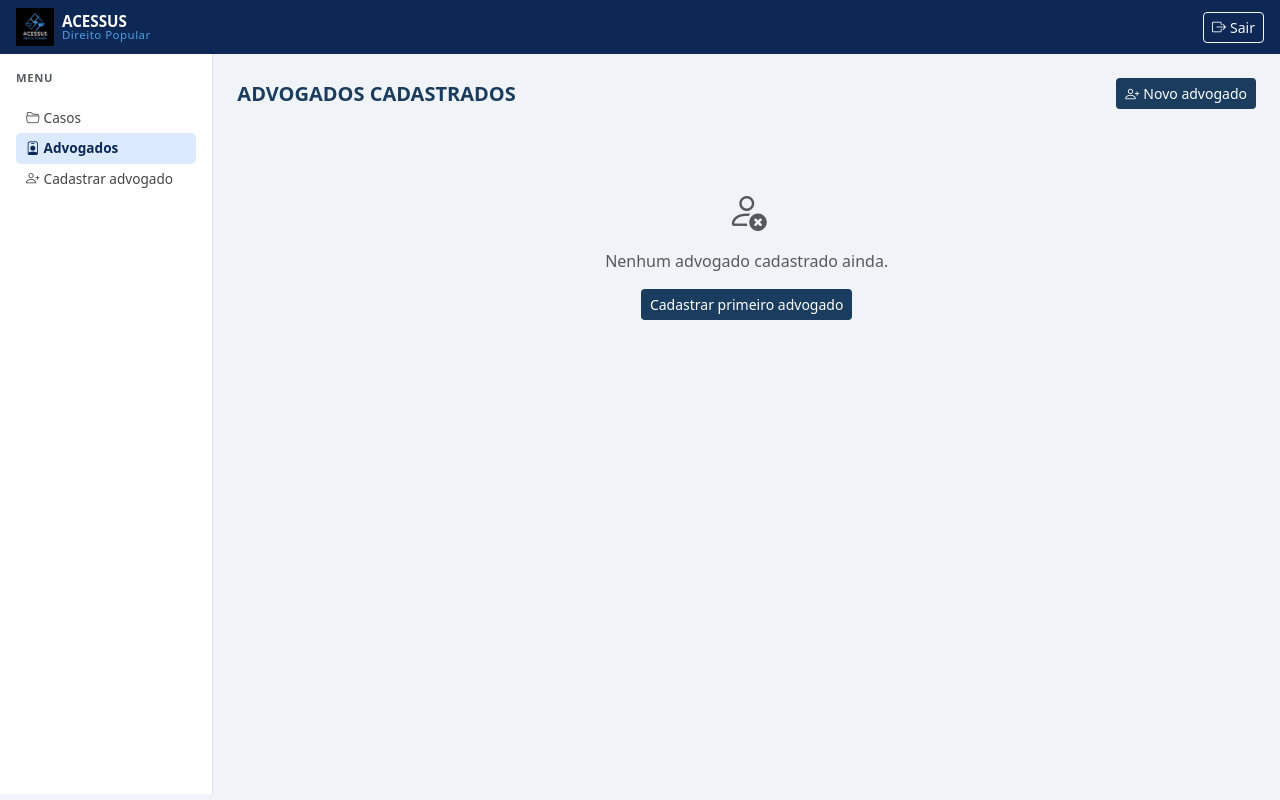
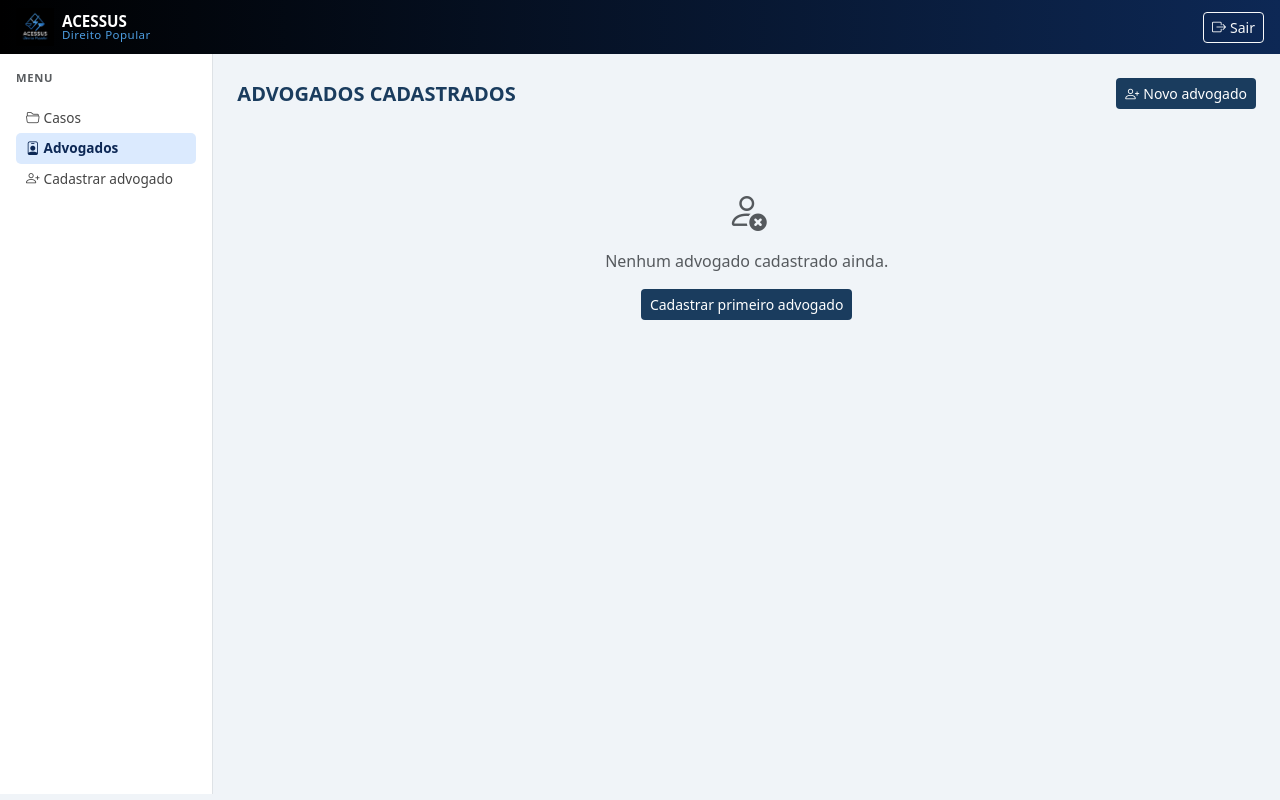
Before and after one commit to FabianaGitHub/agente-triagem-juridica, a Flask app: page /advogados/lista in a window 1280 px wide. Run offline with Flask 3, Linux system fonts and the light colour scheme; the visitor is signed in with stand-in values (Sample User, id 1); data that the repository does not hold is empty; some libraries are stand-ins or nearby versions.

Commit message:
Aplica gradiente preto para azul na navbar
Co-Authored-By: Claude Sonnet 4.6 <noreply@anthropic.com>

```diff
--- a/templates/base.html
+++ b/templates/base.html
@@ -14,7 +14,7 @@
       --fundo:        #f0f4f8;
     }
     body { background-color: var(--fundo); }
-    .navbar-acessus { background-color: var(--azul-escuro); }
+    .navbar-acessus { background: linear-gradient(90deg, #000000 0%, var(--azul-escuro) 100%); }
     .navbar-acessus .navbar-brand-text { color: white; font-size: .95rem; font-weight: 700; }
     .navbar-acessus .navbar-brand-sub  { color: var(--azul-claro); font-size: .72rem; letter-spacing: .04em; }
     .sidebar {
```
